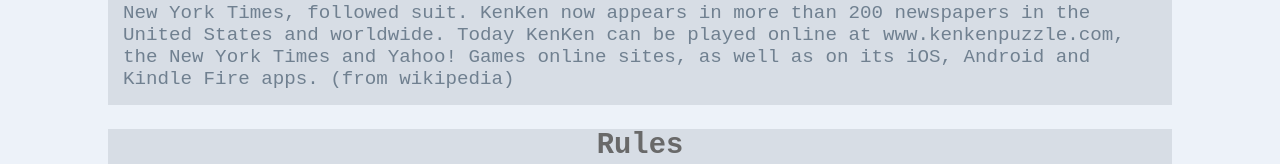
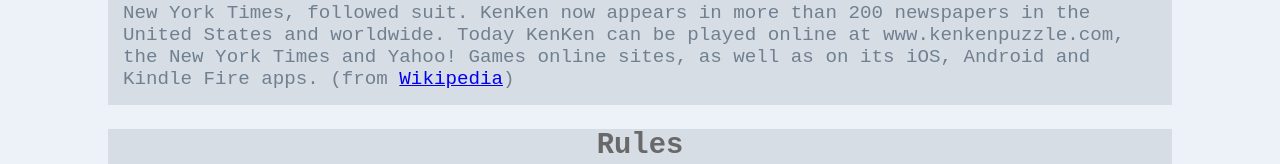
Before and after one commit to AmeliaMichael/AmeliaMichael.github.io, a plain HTML site: page index.html in a window 1280 px wide. Shown: the part 527-691 px from the top of the page. Drawn offline with Linux system fonts and the light colour scheme.

Commit message:
adding wikipedia link 2.0

```diff
--- a/index.html
+++ b/index.html
@@ -24,7 +24,7 @@
         in The Times. Other papers, including the New York Times, followed suit. KenKen now appears in more than
         200 newspapers in the United States and worldwide.
         Today KenKen can be played online at www.kenkenpuzzle.com, the New York Times and Yahoo! Games online sites,
-        as well as on its iOS, Android and Kindle Fire apps. (from wikipedia)</p>
+        as well as on its iOS, Android and Kindle Fire apps. (from <a href="https://en.wikipedia.org/wiki/KenKen">Wikipedia</a>)</p>
 
 </div>
 <div id="rules">
```
